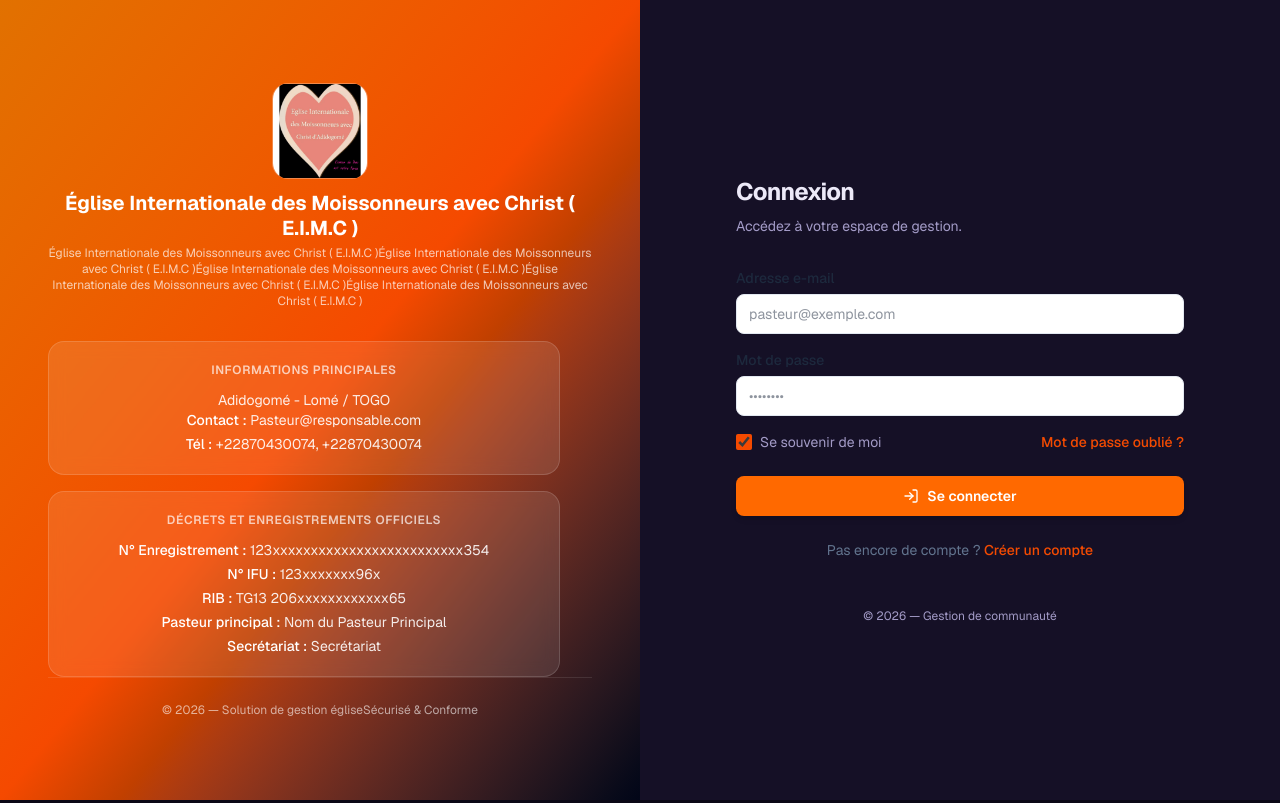
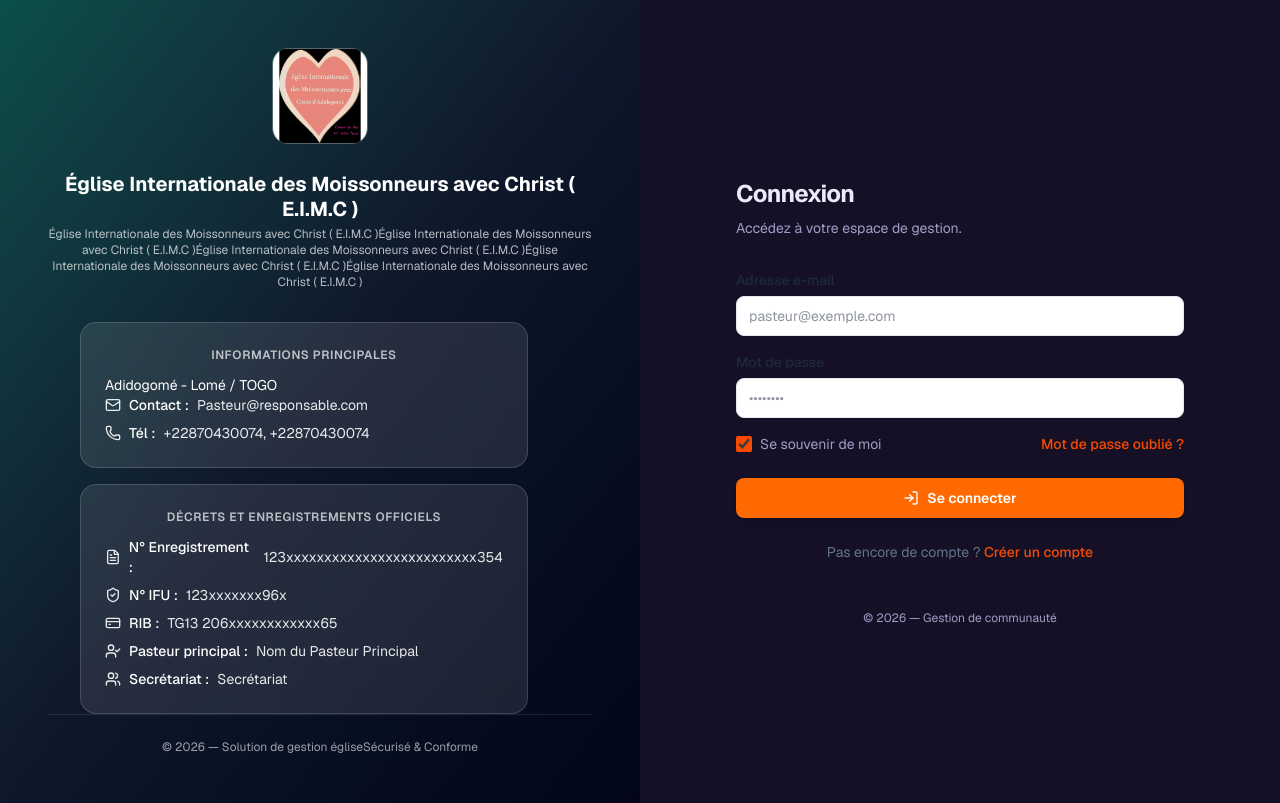
Before and after one commit to jeanbaptistedegbey10-dev/eglise-saas, a Next.js app: page /login in a window 1280 px wide. Built offline with nearby package versions, Linux system fonts and the light colour scheme; no server answers; the database is empty.

Commit message:
feat: rebranding entite unique, theme teal light & icones colorees

```diff
--- a/src/components/auth/EcranAuth.tsx
+++ b/src/components/auth/EcranAuth.tsx
@@ -1,5 +1,5 @@
 import React from "react";
-import { Church } from "lucide-react";
+import { Church, MapPin, Mail, Phone, FileText, ShieldCheck, CreditCard, UserCheck, Users } from "lucide-react";
 import { lireConfiguration } from "@/lib/configuration-eglise";
 
 interface EcranAuthProps {
@@ -16,21 +16,16 @@ export default async function EcranAuth({
   theme = "sky-orange",
 }: EcranAuthProps) {
   const config = await lireConfiguration();
-  const isSky = theme === "sky-orange";
 
   return (
     <div className="min-h-screen grid grid-cols-1 lg:grid-cols-2 bg-background">
       {/* Partie Gauche : Presentation de l'Entite */}
       <div
-        className={`hidden lg:flex flex-col items-center justify-center p-12 text-white text-center ${
-          isSky
-            ? "bg-gradient-to-br from-amber-600 via-orange-600 to-slate-950"
-            : "bg-gradient-to-br from-amber-600 via-orange-600 to-slate-950"
-        }`}
+        className="hidden lg:flex flex-col items-center justify-center text-white text-center p-8 lg:p-12 bg-gradient-to-br from-teal-900 via-slate-900 to-slate-950"
       >
         <div>
           <div className="flex flex-col items-center gap-3 mb-8">
-            <div className="h-24 w-24 rounded-2xl bg-white/10 flex items-center justify-center border border-white/20 backdrop-blur mx-auto">
+            <div className="h-24 w-24 rounded-2xl bg-white/10 flex items-center justify-center border border-white/20 backdrop-blur mx-auto mb-4">
               {config.logoUrl ? (
                 <img src={config.logoUrl} alt="Logo officiel" className="h-24 w-24 object-contain rounded-2xl mx-auto" />
               ) : (
@@ -46,36 +41,36 @@ export default async function EcranAuth({
           </div>
 
           <div className="space-y-4 max-w-lg mt-8">
-            <div className="bg-white/10 border border-white/15 rounded-2xl p-5 backdrop-blur-sm space-y-3">
-              <h3 className="text-xs font-semibold uppercase tracking-wider text-white/70">Informations principales</h3>
-              <div className="text-sm space-y-1 text-white/90 text-center">
+            <div className="bg-white/10 backdrop-blur-md border border-white/15 rounded-2xl p-6 space-y-3 w-full max-w-md mx-auto">
+              <h3 className="text-xs font-semibold uppercase tracking-wider text-white/70 text-center">Informations principales</h3>
+              <div className="text-sm space-y-2 text-left">
                 {config.adresseSiege || config.ville && (
-                  <p><span className="font-medium text-white">Siège :</span> {config.adresseSiege || ""}{config.ville ? `, ${config.ville}` : ""}</p>
+                  <p className="flex items-center gap-2 text-white/90"><MapPin className="w-4 h-4" /><span className="font-medium text-white">Siège :</span> {config.adresseSiege || ""}{config.ville ? `, ${config.ville}` : ""}</p>
                 )}
-                <p><span className="font-medium text-white">Contact :</span> {config.emailContact || "contact@eglise.org"}</p>
+                <p className="flex items-center gap-2 text-white/90"><Mail className="w-4 h-4" /><span className="font-medium text-white">Contact :</span> {config.emailContact || "contact@eglise.org"}</p>
                 {config.telephones && config.telephones.length > 0 && (
-                  <p><span className="font-medium text-white">Tél :</span> {config.telephones.join(", ")}</p>
+                  <p className="flex items-center gap-2 text-white/90"><Phone className="w-4 h-4" /><span className="font-medium text-white">Tél :</span> {config.telephones.join(", ")}</p>
                 )}
               </div>
             </div>
 
-            <div className="bg-white/10 border border-white/15 rounded-2xl p-5 backdrop-blur-sm space-y-3 mt-4">
-              <h3 className="text-xs font-semibold uppercase tracking-wider text-white/70">Décrets et enregistrements officiels</h3>
-              <div className="text-sm space-y-1 text-white/90 text-center">
+            <div className="bg-white/10 backdrop-blur-md border border-white/15 rounded-2xl p-6 space-y-3 w-full max-w-md mx-auto mt-4">
+              <h3 className="text-xs font-semibold uppercase tracking-wider text-white/70 text-center">Décrets et enregistrements officiels</h3>
+              <div className="text-sm space-y-2 text-left">
                 {config.numeroEnregistrement && (
-                  <p><span className="font-medium text-white">N° Enregistrement :</span> {config.numeroEnregistrement}</p>
+                  <p className="flex items-center gap-2 text-white/90"><FileText className="w-4 h-4" /><span className="font-medium text-white">N° Enregistrement :</span> {config.numeroEnregistrement}</p>
                 )}
                 {config.numeroIfu && (
-                  <p><span className="font-medium text-white">N° IFU :</span> {config.numeroIfu}</p>
+                  <p className="flex items-center gap-2 text-white/90"><ShieldCheck className="w-4 h-4" /><span className="font-medium text-white">N° IFU :</span> {config.numeroIfu}</p>
                 )}
                 {config.rib && (
-                  <p><span className="font-medium text-white">RIB :</span> {config.rib}</p>
+                  <p className="flex items-center gap-2 text-white/90"><CreditCard className="w-4 h-4" /><span className="font-medium text-white">RIB :</span> {config.rib}</p>
                 )}
                 {config.pasteurPrincipal && (
-                  <p><span className="font-medium text-white">Pasteur principal :</span> {config.pasteurPrincipal}</p>
+                  <p className="flex items-center gap-2 text-white/90"><UserCheck className="w-4 h-4" /><span className="font-medium text-white">Pasteur principal :</span> {config.pasteurPrincipal}</p>
                 )}
                 {config.secretariat && (
-                  <p><span className="font-medium text-white">Secrétariat :</span> {config.secretariat}</p>
+                  <p className="flex items-center gap-2 text-white/90"><Users className="w-4 h-4" /><span className="font-medium text-white">Secrétariat :</span> {config.secretariat}</p>
                 )}
               </div>
             </div>
```
